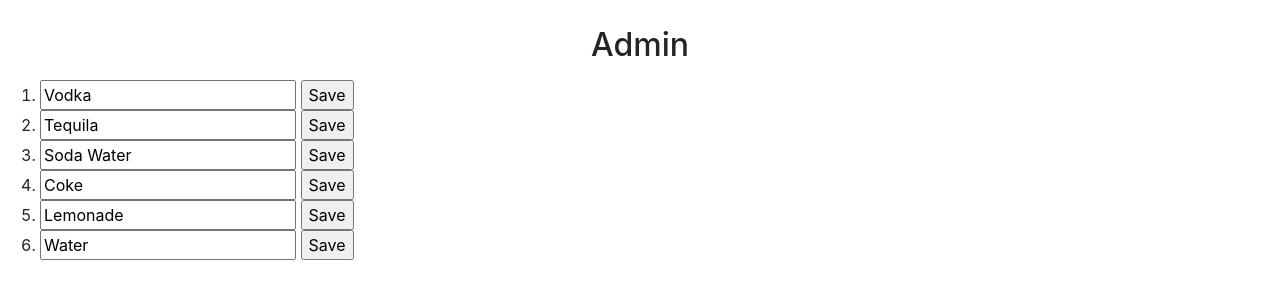
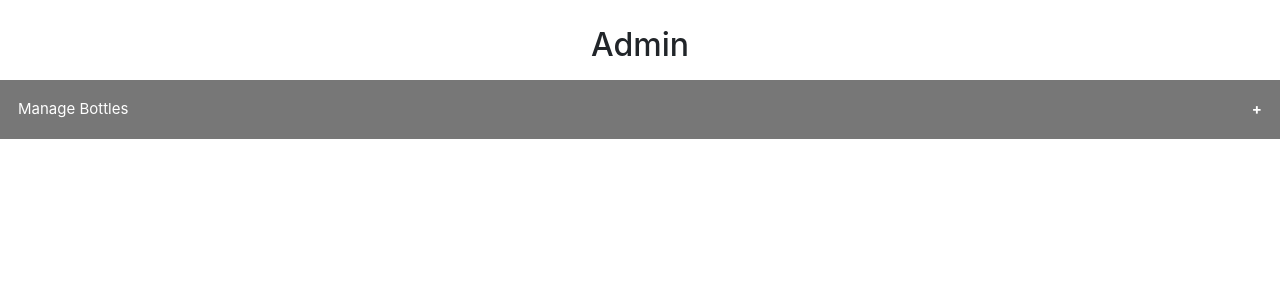
Before and after one commit to gabbyevaristo/barrl, a Flask app: page /admin in a window 1280 px wide. Shown: the part 56-362 px from the top of the page. Run offline with Flask 2, Linux system fonts and the light colour scheme; the visitor is signed in with stand-in values (Sample User, id 1); some libraries are stand-ins or nearby versions.

Commit message:
Readme small fixes, admin portal significant updates to edit bottles

```diff
--- a/app.py
+++ b/app.py
@@ -1,5 +1,5 @@
-from flask import Flask, render_template, redirect, request, session, jsonify,url_for, abort
-from pi import pour_water
+from flask import Flask, render_template, redirect, request, session, jsonify, url_for, abort
+from pi import pour_water, jsonService
 from menu import drinks
 from bottles import bottles
 from datetime import timedelta
@@ -43,6 +43,18 @@ def admin_login():
             # TODO: Add alert for wrong PW?
             session['admin_login'] = False
             return redirect('/admin_login')
+
+
+@app.route('/update_bottles/<id>', methods=["POST"])
+def update_bottles(id):
+    bottles[id]['name'] = request.form.get('name')
+    bottles[id]['size'] = request.form.get('size')
+    bottles[id]['ml'] = request.form.get('ml')
+    bottles[id]['brand'] = request.form.get('brand')
+    bottles[id]['type'] = request.form.get('type')
+    bottles[id]['estimated_fill'] = request.form.get('fill')
+    jsonService.saveJson(bottles, "bottles.json")
+    return redirect('/admin')
 
 
 @app.route('/mvp', methods=["GET", "POST"])
--- a/bottles.json
+++ b/bottles.json
@@ -1,56 +1,56 @@
 {
     "1": {
+        "brand": "Titos",
+        "estimated_fill": "60%",
+        "image": "https://media1.popsugar-assets.com/files/thumbor/4X8BdSItHe1jU8X82WXPNNoMWJs/fit-in/2048xorig/filters:format_auto-!!-:strip_icc-!!-/2014/11/14/759/n/1922729/a47fe337860c7f89_100153275/i/Rum-Coke.jpg",
+        "ml": 750,
         "name": "Vodka",
         "size": "750mL",
-        "ml": 750,
-        "brand": "Titos",
-        "type": "alcohol",
-        "estimated_fill": "50%",
-         "image": "https://media1.popsugar-assets.com/files/thumbor/4X8BdSItHe1jU8X82WXPNNoMWJs/fit-in/2048xorig/filters:format_auto-!!-:strip_icc-!!-/2014/11/14/759/n/1922729/a47fe337860c7f89_100153275/i/Rum-Coke.jpg"
+        "type": "alcohol"
     },
     "2": {
+        "brand": "Jose Cuervo",
+        "estimated_fill": "100%",
+        "image": "https://media1.popsugar-assets.com/files/thumbor/4X8BdSItHe1jU8X82WXPNNoMWJs/fit-in/2048xorig/filters:format_auto-!!-:strip_icc-!!-/2014/11/14/759/n/1922729/a47fe337860c7f89_100153275/i/Rum-Coke.jpg",
+        "ml": 1750,
         "name": "Tequila",
         "size": "1.75L",
-      "ml": 1750,
-      "brand": "Jose Cuervo",
-      "type": "alcohol",
-      "estimated_fill": "100%",
-       "image": "https://media1.popsugar-assets.com/files/thumbor/4X8BdSItHe1jU8X82WXPNNoMWJs/fit-in/2048xorig/filters:format_auto-!!-:strip_icc-!!-/2014/11/14/759/n/1922729/a47fe337860c7f89_100153275/i/Rum-Coke.jpg"
+        "type": "alcohol"
     },
     "3": {
+        "brand": "Polar Spring",
+        "estimated_fill": "70%",
+        "image": "https://media1.popsugar-assets.com/files/thumbor/4X8BdSItHe1jU8X82WXPNNoMWJs/fit-in/2048xorig/filters:format_auto-!!-:strip_icc-!!-/2014/11/14/759/n/1922729/a47fe337860c7f89_100153275/i/Rum-Coke.jpg",
+        "ml": 2000,
         "name": "Soda Water",
         "size": "2L",
-      "ml": 2000,
-      "brand": "Polar Spring",
-      "type": "mixer",
-      "estimated_fill": "70%",
-       "image": "https://media1.popsugar-assets.com/files/thumbor/4X8BdSItHe1jU8X82WXPNNoMWJs/fit-in/2048xorig/filters:format_auto-!!-:strip_icc-!!-/2014/11/14/759/n/1922729/a47fe337860c7f89_100153275/i/Rum-Coke.jpg"
+        "type": "mixer"
     },
     "4": {
+        "brand": "Coca-Cola",
+        "estimated_fill": "50%",
+        "image": "https://media1.popsugar-assets.com/files/thumbor/4X8BdSItHe1jU8X82WXPNNoMWJs/fit-in/2048xorig/filters:format_auto-!!-:strip_icc-!!-/2014/11/14/759/n/1922729/a47fe337860c7f89_100153275/i/Rum-Coke.jpg",
+        "ml": 2000,
         "name": "Coke",
         "size": "2L",
-      "ml": 2000,
-      "brand": "Coca-Cola",
-      "type": "mixer",
-      "estimated_fill": "50%",
-       "image": "https://media1.popsugar-assets.com/files/thumbor/4X8BdSItHe1jU8X82WXPNNoMWJs/fit-in/2048xorig/filters:format_auto-!!-:strip_icc-!!-/2014/11/14/759/n/1922729/a47fe337860c7f89_100153275/i/Rum-Coke.jpg"
+        "type": "mixer"
     },
     "5": {
+        "brand": "Simply",
+        "estimated_fill": "30%",
+        "image": "https://media1.popsugar-assets.com/files/thumbor/4X8BdSItHe1jU8X82WXPNNoMWJs/fit-in/2048xorig/filters:format_auto-!!-:strip_icc-!!-/2014/11/14/759/n/1922729/a47fe337860c7f89_100153275/i/Rum-Coke.jpg",
+        "ml": 1000,
         "name": "Lemonade",
         "size": "1L",
-      "ml": 1000,
-      "brand": "Simply",
-      "type": "mixer",
-      "estimated_fill": "30%",
-       "image": "https://media1.popsugar-assets.com/files/thumbor/4X8BdSItHe1jU8X82WXPNNoMWJs/fit-in/2048xorig/filters:format_auto-!!-:strip_icc-!!-/2014/11/14/759/n/1922729/a47fe337860c7f89_100153275/i/Rum-Coke.jpg"
+        "type": "mixer"
     },
     "6": {
+        "brand": "Fiji",
+        "estimated_fill": "80%",
+        "image": "https://media1.popsugar-assets.com/files/thumbor/4X8BdSItHe1jU8X82WXPNNoMWJs/fit-in/2048xorig/filters:format_auto-!!-:strip_icc-!!-/2014/11/14/759/n/1922729/a47fe337860c7f89_100153275/i/Rum-Coke.jpg",
+        "ml": 1000,
         "name": "Water",
         "size": "1L",
-      "ml": 1000,
-      "brand": "Fiji",
-      "type": "mixer",
-      "estimated_fill": "80%",
-       "image": "https://media1.popsugar-assets.com/files/thumbor/4X8BdSItHe1jU8X82WXPNNoMWJs/fit-in/2048xorig/filters:format_auto-!!-:strip_icc-!!-/2014/11/14/759/n/1922729/a47fe337860c7f89_100153275/i/Rum-Coke.jpg"
+        "type": "mixer"
     }
 }
--- a/static/admin.js
+++ b/static/admin.js
@@ -0,0 +1,14 @@
+var coll = document.getElementsByClassName("collapsible");
+var i;
+
+for (i = 0; i < coll.length; i++) {
+  coll[i].addEventListener("click", function() {
+    this.classList.toggle("active");
+    var content = this.nextElementSibling;
+    if (content.style.maxHeight){
+      content.style.maxHeight = null;
+    } else {
+      content.style.maxHeight = content.scrollHeight + "px";
+    }
+  });
+}
--- a/static/style.css
+++ b/static/style.css
@@ -212,3 +212,39 @@
     width: 0%;
     height: 29px;
 }
+
+.collapsible {
+  background-color: #777;
+  color: white;
+  cursor: pointer;
+  padding: 18px;
+  width: 100%;
+  border: none;
+  text-align: left;
+  outline: none;
+  font-size: 15px;
+}
+
+.active, .collapsible:hover {
+  background-color: #555;
+}
+
+.collapsible:after {
+  content: '\002B';
+  color: white;
+  font-weight: bold;
+  float: right;
+  margin-left: 5px;
+}
+
+.active:after {
+  content: "\2212";
+}
+
+.bottle_manager {
+  padding: 0 18px;
+  max-height: 0;
+  overflow: hidden;
+  transition: max-height 0.2s ease-out;
+  background-color: #f1f1f1;
+}
--- a/templates/admin.html
+++ b/templates/admin.html
@@ -10,23 +10,36 @@
 
 
 <!-- Bottle Management -->
+<button class="collapsible">Manage Bottles</button>
+<div class="bottle_manager">
   <div id="bottles" class="list-group list-group-flush">
 
     <!-- Bottles -->
     <ol>
       {% for id, bottle in bottles.items(): %}
       <li>
-      <form action="/update_bottles" method="post">
-        <input type="text" name="title" value="{{bottle['name']}}">
-        <input type="submit" name="add_sub" value="Save">
+        <form action="/update_bottles/{{id}}" method="post">
+          <input type="text" name="name" value="{{bottle['name']}}">
+          <input type="text" name="size" value="{{bottle['size']}}">
+          <input type="number" name="ml" value="{{bottle['ml']}}">
+          <input type="text" name="brand" value="{{bottle['brand']}}">
+          <select name="type" style="display:block">
+            <option value="{{bottle['type']}}" selected>{{bottle['type']}}</option>
+            {% if bottle['type'] == "mixer" %}
+              <option value="alcohol">alcohol</option>
+            {% else %}
+              <option value="mixer">mixer</option>
+            {% endif %}
+          </select>
+          <input type="text" name="fill" value="{{bottle['estimated_fill']}}">
+          <input type="submit" value="Save">
         </form>
       </li>
       {% endfor %}
     </ol>
 
   </div>
-
-
+</div>
 {% endblock %}
 
 
```
Also changed, not shown: README.md. Lines whose indentation alone changed are shown as unchanged.
